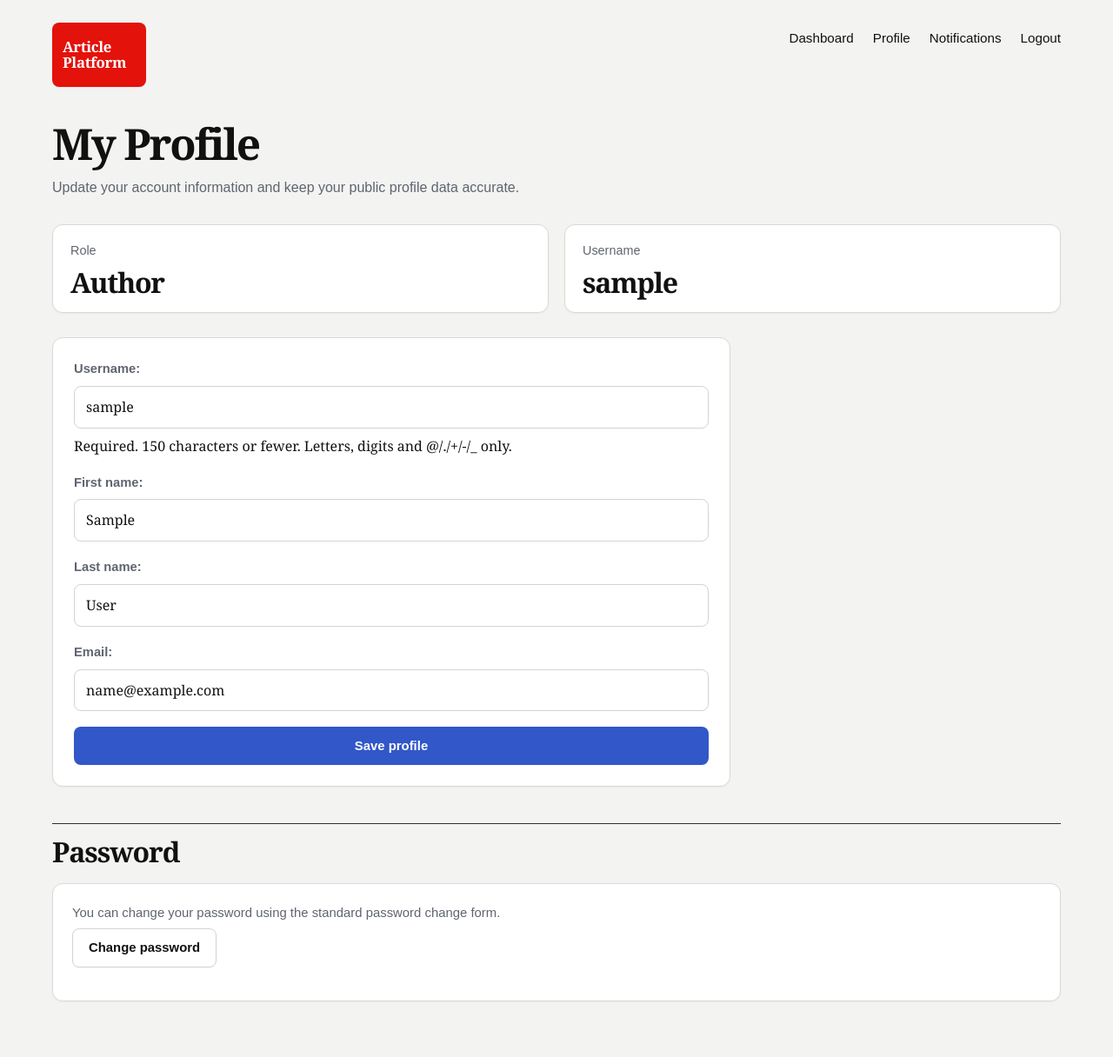
After one commit to meshwho/Article-Website, a Django app: page /profile/ in a window 1280 px wide. The commit adds this page. Shown: the whole page at 87% size. Run offline with Django 5.2, Linux system fonts and the light colour scheme; the visitor is signed in with stand-in values (Sample User, id 1); data that the repository does not hold is empty.

Commit message:
Added profile page. Minor fixes

```diff
--- a/articles/forms.py
+++ b/articles/forms.py
@@ -25,7 +25,7 @@ class ArticleCreateForm(forms.ModelForm):
 class ArticleEditForm(forms.ModelForm):
     class Meta:
         model = Article
-        fields = ['title', 'abstract', 'file']
+        fields = ['title', 'abstract']
 
 
 class ArticleVersionForm(forms.ModelForm):
--- a/articles/urls.py
+++ b/articles/urls.py
@@ -3,6 +3,8 @@ from .views import (
     article_detail,
     choose_book,
     create_article,
+    delete_article,
+    delete_article_version,
     edit_article,
     my_articles,
     upload_new_version,
@@ -15,4 +17,6 @@ urlpatterns = [
     path('<int:article_id>/', article_detail, name='article_detail'),
     path('<int:article_id>/edit/', edit_article, name='edit_article'),
     path('<int:article_id>/upload-version/', upload_new_version, name='upload_new_version'),
+    path('<int:article_id>/delete/', delete_article, name='delete_article'),
+    path('versions/<int:version_id>/delete/', delete_article_version, name='delete_article_version'),
 ]
--- a/reviews/urls.py
+++ b/reviews/urls.py
@@ -2,6 +2,7 @@ from django.urls import path
 from .views import (
     admin_article_detail,
     admin_articles,
+    delete_review,
     remove_reviewer,
     remove_reviewer_from_book_article,
     reviewer_article_detail,
@@ -23,4 +24,5 @@ urlpatterns = [
         remove_reviewer_from_book_article,
         name='remove_reviewer_from_book_article'
     ),
+    path('reviews/<int:review_id>/delete/', delete_review, name='delete_review'),
 ]
--- a/static/css/site.css
+++ b/static/css/site.css
@@ -566,3 +566,32 @@ textarea {
 .field-errors {
     margin-top: 8px;
 }
+
+.btn-danger {
+    background: var(--red);
+    color: #ffffff;
+    border-color: var(--red);
+}
+
+.btn-danger:hover {
+    background: #b70d07;
+    color: #ffffff;
+    border-color: #b70d07;
+}
+
+.action-row {
+    display: flex;
+    align-items: center;
+    gap: 12px;
+    flex-wrap: wrap;
+    margin-bottom: 20px;
+}
+
+.inline-form {
+    display: inline-flex;
+    margin: 0;
+}
+
+.push-right {
+    margin-left: auto;
+}
--- a/templates/base.html
+++ b/templates/base.html
@@ -20,6 +20,7 @@
             <nav class="top-nav">
                 {% if request.user.is_authenticated %}
                     <a href="{% url 'dashboard' %}">Dashboard</a>
+                    <a href="{% url 'profile' %}">Profile</a>
 
                     <a href="{% url 'my_notifications' %}" class="notifications-link">
                         Notifications
--- /dev/null
+++ b/templates/users/profile.html
@@ -0,0 +1,39 @@
+{% extends "base.html" %}
+
+{% block title %}My Profile{% endblock %}
+
+{% block content %}
+<h1 class="page-title">My Profile</h1>
+<p class="page-intro">
+    Update your account information and keep your public profile data accurate.
+</p>
+
+<div class="summary-grid">
+    <div class="summary-box">
+        <span class="summary-label">Role</span>
+        <span class="summary-value">{{ request.user.get_role_display }}</span>
+    </div>
+    <div class="summary-box">
+        <span class="summary-label">Username</span>
+        <span class="summary-value">{{ request.user.username }}</span>
+    </div>
+</div>
+
+<div class="form-panel">
+    <form method="post">
+        {% csrf_token %}
+        {{ form.as_p }}
+        <button type="submit">Save profile</button>
+    </form>
+</div>
+
+<h2 class="section-title">Password</h2>
+<div class="list-panel">
+    <p class="item-meta">
+        You can change your password using the standard password change form.
+    </p>
+    <p>
+        <a href="{% url 'password_change' %}" class="btn btn-secondary">Change password</a>
+    </p>
+</div>
+{% endblock %}
--- a/users/forms.py
+++ b/users/forms.py
@@ -16,3 +16,11 @@ class CustomUserRegistrationForm(UserCreationForm):
     class Meta:
         model = CustomUser
         fields = ['username', 'first_name', 'last_name', 'email', 'role', 'password1', 'password2']
+
+
+class ProfileForm(forms.ModelForm):
+    email = forms.EmailField(required=True)
+
+    class Meta:
+        model = CustomUser
+        fields = ['username', 'first_name', 'last_name', 'email']
--- a/users/urls.py
+++ b/users/urls.py
@@ -1,9 +1,10 @@
 from django.urls import path
-from .views import custom_logout, dashboard, home, register
+from .views import custom_logout, dashboard, home, profile, register
 
 urlpatterns = [
     path('', home, name='home'),
     path('register/', register, name='register'),
     path('dashboard/', dashboard, name='dashboard'),
+    path('profile/', profile, name='profile'),
     path('logout/', custom_logout, name='custom_logout'),
 ]
--- a/users/views.py
+++ b/users/views.py
@@ -3,7 +3,7 @@ from django.contrib.auth.decorators import login_required
 from django.shortcuts import redirect, render
 
 from notifications.models import Notification
-from .forms import CustomUserRegistrationForm
+from .forms import CustomUserRegistrationForm, ProfileForm
 
 
 def home(request):
@@ -44,6 +44,28 @@ def dashboard(request):
     return render(request, 'users/dashboard.html', {'unread_count': unread_count})
 
 
+@login_required
+def profile(request):
+    unread_count = Notification.objects.filter(user=request.user, is_read=False).count()
+
+    if request.method == 'POST':
+        form = ProfileForm(request.POST, instance=request.user)
+        if form.is_valid():
+            form.save()
+            return redirect('profile')
+    else:
+        form = ProfileForm(instance=request.user)
+
+    return render(
+        request,
+        'users/profile.html',
+        {
+            'form': form,
+            'unread_count': unread_count,
+        }
+    )
+
+
 def custom_logout(request):
     logout(request)
     return redirect('/')
```
Also changed, not shown: articles/views.py (+41 -0 lines), reviews/views.py (+23 -0 lines), templates/articles/article_detail.html (+25 -4 lines), templates/books/book_detail.html (+1 -16 lines), templates/registration/password_change_done.html (added, +14 -0 lines), templates/registration/password_change_form.html (added, +18 -0 lines), templates/reviews/reviewer_article_detail.html (+10 -0 lines).
